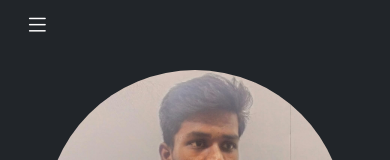
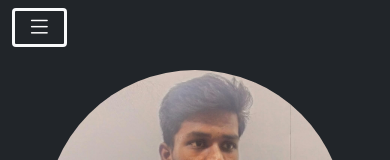
Before and after one commit to karthi-d-log/kv-port, a plain HTML site: page index.html in a window 390 px wide. Shown: the top 160 px of the page. Drawn offline with nearby package versions, Linux system fonts and the light colour scheme.

Commit message:
Updated portfolio:modified index.html, added images and practice files

```diff
--- a/index.html
+++ b/index.html
@@ -100,7 +100,7 @@
 
     <div class="container-fluid d-flex ">
 
-      <button class="navbar-toggler " type="button" data-bs-toggle="collapse" data-bs-target="#menu"><span class="bi bi-list text-white fs-2 "></span></button>
+      <button class="navbar-toggler btn border-3 border-light  "  data-bs-toggle="collapse" data-bs-target="#menu"><span class="bi bi-list text-white fs-2 "></span></button>
 
       <div class="collapse navbar-collapse justify-content-md-center " id="menu">
         <ul class="navbar-nav list-unstyled d-flex gap-4  ">
```
